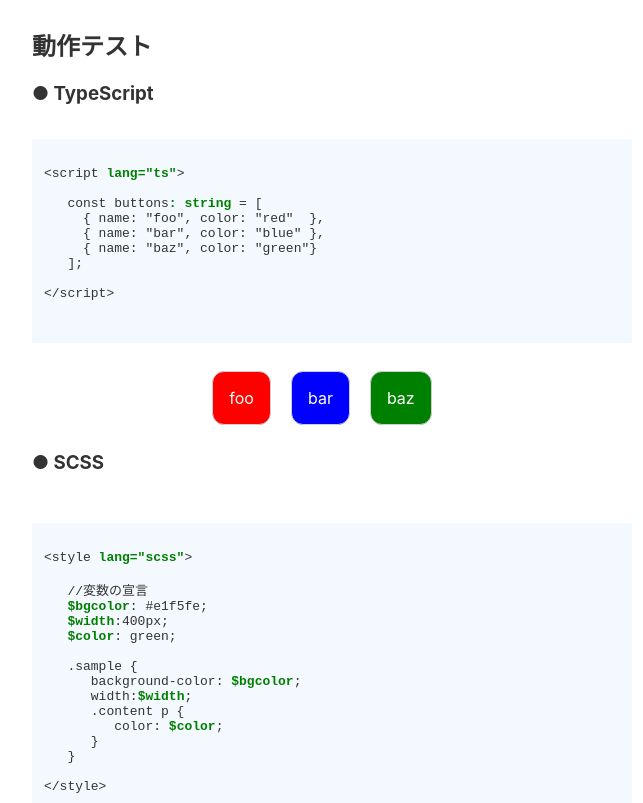
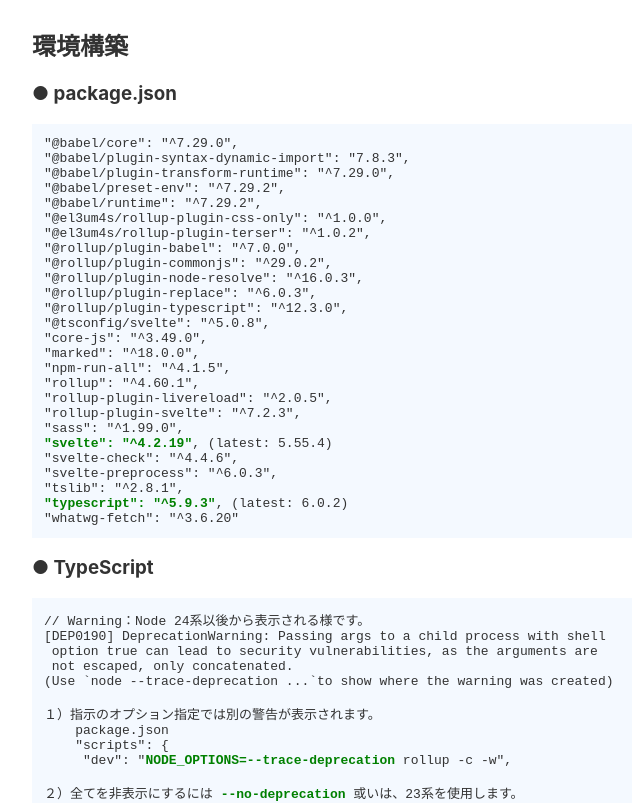
Before and after one commit to ru-museum/svelte-ie11-boilerplate-ts-scss, a Svelte app: page / in a window 1280 px wide. Shown: the part 420-1223 px from the top of the page, without its empty margins (308-951 px from the left). Built offline with nearby package versions, Linux system fonts and the light colour scheme.

Commit message:
Update App.svelte

```diff
--- a/src/App.svelte
+++ b/src/App.svelte
@@ -26,11 +26,61 @@
 </main>
 
 <div class="container">
+
+<h2>環境構築</h2>
+
+  <h3>● package.json</h3>
+<pre>
+"@babel/core": "^7.29.0",
+"@babel/plugin-syntax-dynamic-import": "7.8.3",
+"@babel/plugin-transform-runtime": "^7.29.0",
+"@babel/preset-env": "^7.29.2",
+"@babel/runtime": "^7.29.2",
+"@el3um4s/rollup-plugin-css-only": "^1.0.0",
+"@el3um4s/rollup-plugin-terser": "^1.0.2",
+"@rollup/plugin-babel": "^7.0.0",
+"@rollup/plugin-commonjs": "^29.0.2",
+"@rollup/plugin-node-resolve": "^16.0.3",
+"@rollup/plugin-replace": "^6.0.3",
+"@rollup/plugin-typescript": "^12.3.0",
+"@tsconfig/svelte": "^5.0.8",
+"core-js": "^3.49.0",
+"marked": "^18.0.0",
+"npm-run-all": "^4.1.5",
+"rollup": "^4.60.1",
+"rollup-plugin-livereload": "^2.0.5",
+"rollup-plugin-svelte": "^7.2.3",
+"sass": "^1.99.0",
+<strong>"svelte": "^4.2.19"</strong>, (latest: 5.55.4)
+"svelte-check": "^4.4.6",
+"svelte-preprocess": "^6.0.3",
+"tslib": "^2.8.1",
+<strong>"typescript": "^5.9.3"</strong>, (latest: 6.0.2)
+"whatwg-fetch": "^3.6.20"
+</pre>
+
+
+  <h3>● TypeScript</h3>
+<pre>
+// Warning：Node 24系以後から表示される様です。
+[DEP0190] DeprecationWarning: Passing args to a child process with shell<br> option true can lead to security vulnerabilities, as the arguments are<br> not escaped, only concatenated.
+(Use `node --trace-deprecation ...`to show where the warning was created)
+
+１）指示のオプション指定では別の警告が表示されます。
+    package.json
+    "scripts": &#123;
+     "dev": "<strong>NODE_OPTIONS=--trace-deprecation</strong> rollup -c -w",
+
+２）全てを非表示にするには <strong>--no-deprecation</strong> 或いは、23系を使用します。
+   // build その他も同様です
+   - "dev": "rollup -c -w",
+   + "dev": "NODE_OPTIONS='--no-deprecation' rollup -c -w",
+</pre>
+
 <h2>動作テスト</h2>
   <h3>● TypeScript</h3>
 
 <pre>
-   <div>
 &lt;script <strong>lang="ts"</strong>&gt;
 
    const buttons<strong>: string</strong> = [
@@ -40,10 +90,7 @@
    ];
 
 &lt;/script&gt;
-
-   </div>
 </pre>
-
 
      <div style="text-align:center;">
          {#each buttons as {name, color}, i}
@@ -56,15 +103,12 @@
          {/each}
      </div>
 
-
-
   <h3>● SCSS</h3>
 
 <pre>
-   <div>
 &lt;style <strong>lang="scss"</strong>&gt;
 
-   //変数の宣言
+   /* 変数の宣言 */
    <strong>$bgcolor</strong>: #e1f5fe;
    <strong>$width</strong>:400px;
    <strong>$color</strong>: green;
@@ -78,8 +122,6 @@
    &#125;
 
 &lt;/style&gt;
-   </div>
-
 </pre>
 
    <div class="sample">
@@ -105,7 +147,6 @@
 		margin: 0 auto;
 	}
 
-
 	h1 {
 		color: #ff3e00;
 		text-transform: uppercase;
@@ -113,13 +154,12 @@
 		font-weight: 100;
 	}
 
-
-   //変数の宣言
+   /* 変数の宣言 */
    $bgcolor: #e1f5fe;
    $width: 400px;
    $color: green;
 
-   pre div {
+   pre {
       background-color: #f4f9ff;
       padding: 12px;
    }
@@ -136,6 +176,8 @@
       }
       .content p {
          color: $color;
+         font-size:2em;
+         text-align:center;
       }
    }
 
@@ -144,12 +186,12 @@
    }
 
    .btn{
+      font-size:3em;
       margin-right: 20px;
       color:#fff;
-      padding:16px;
+      padding:0.6em;
       border-radius:12px;
    }
-
 
 	@media (min-width: 640px) {
 		main {
```
